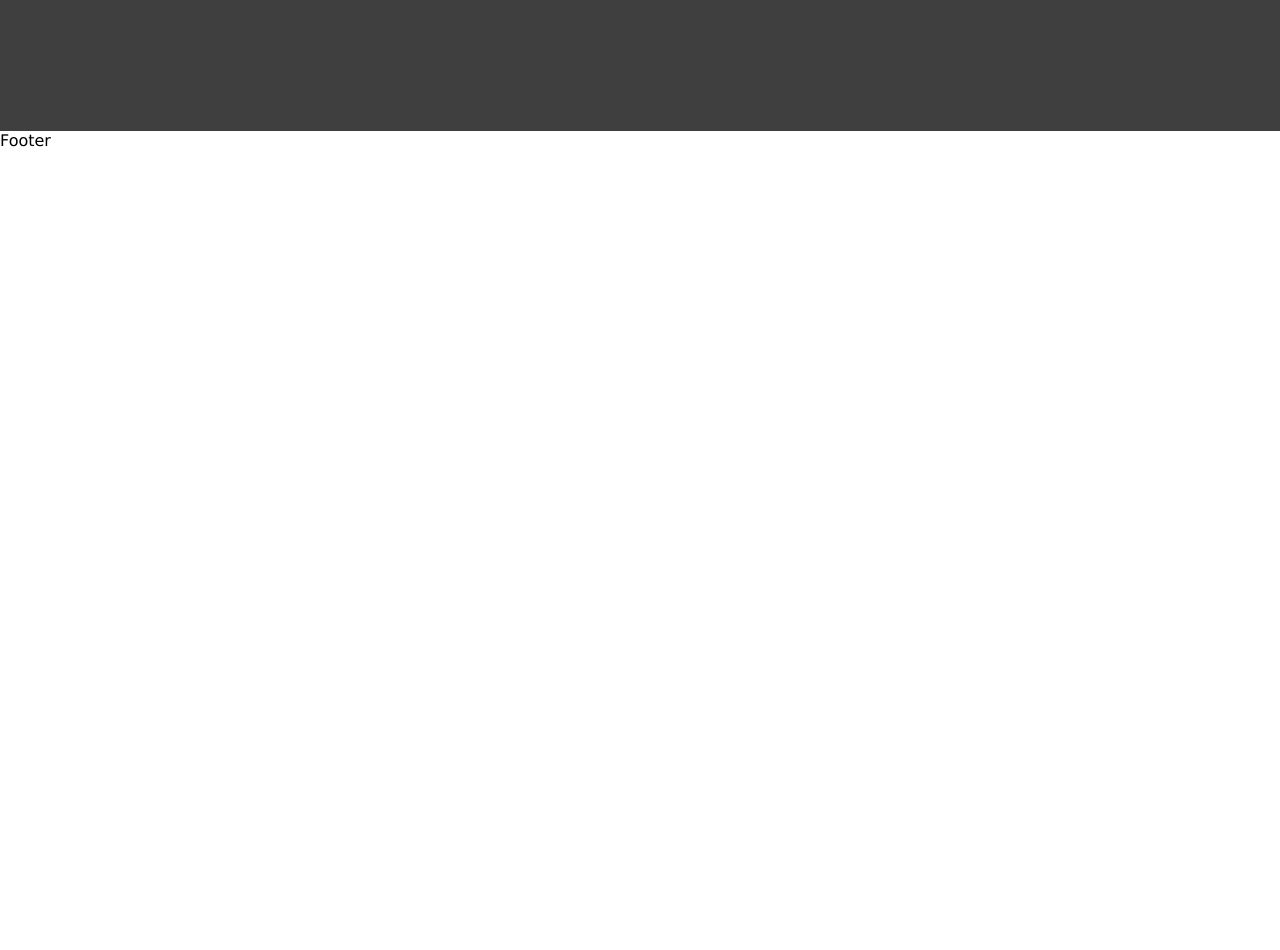
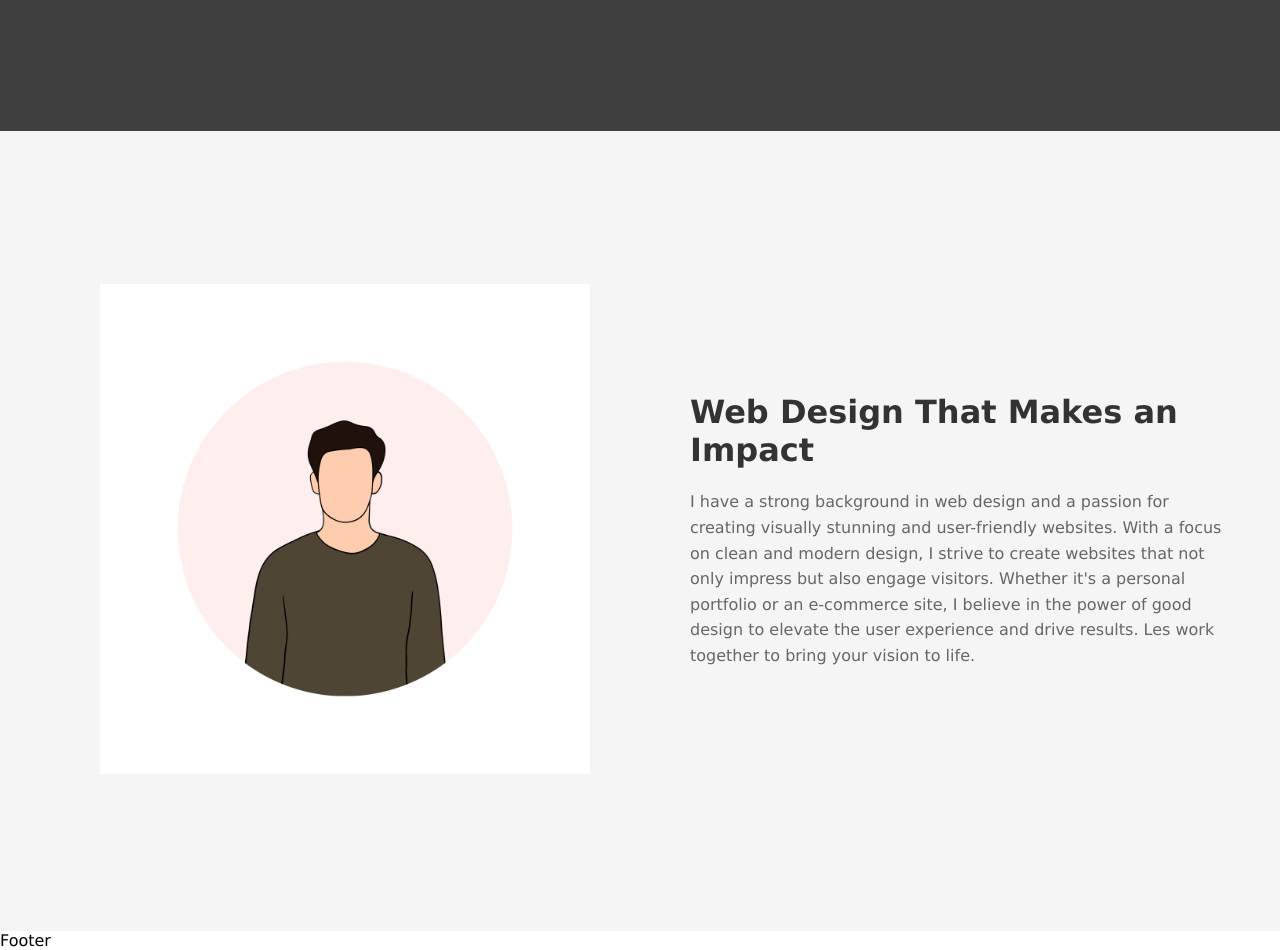
Before and after one commit to Chapp7/portfolio, a React (Vite) app: page / in a window 1280 px wide. Shown: the part 740-1690 px from the top of the page. Before the commit the page ends 890 px from the top, so only its background shows below. Built offline with nearby package versions, Linux system fonts and the light colour scheme.

Commit message:
Add About section to Home page

```diff
--- /dev/null
+++ b/src/containers/About/About.jsx
@@ -0,0 +1,35 @@
+import "./About.scss";
+import profile from "../../assets/profile.jpg";
+import AOS from "aos";
+import "aos/dist/aos.css";
+import { useEffect } from "react";
+
+const About = () => {
+  useEffect(() => {
+    AOS.init({
+      duration: 1200,
+    });
+  }, []);
+
+  return (
+    <div className="about-section">
+      <div className="about-section__image" data-aos="fade-right">
+        <img src={profile} alt="about" />
+      </div>
+      <div className="about-section__content" data-aos="fade-left">
+        <h2>Web Design That Makes an Impact</h2>
+        <p>
+          I have a strong background in web design and a passion for creating
+          visually stunning and user-friendly websites. With a focus on clean
+          and modern design, I strive to create websites that not only impress
+          but also engage visitors. Whether it&apos;s a personal portfolio or an
+          e-commerce site, I believe in the power of good design to elevate the
+          user experience and drive results. Les work together to bring your
+          vision to life.
+        </p>
+      </div>
+    </div>
+  );
+};
+
+export default About;
--- /dev/null
+++ b/src/containers/About/About.scss
@@ -0,0 +1,51 @@
+.about-section {
+  display: flex;
+  align-items: center;
+  justify-content: center;
+  padding: 50px;
+  background-color: #F5F5F5;
+  height: 100vh;
+
+  &__image {
+    max-width: 50%;
+    padding: inherit;
+
+    img {
+      width: 100%;
+      height: auto;
+      object-fit: cover;
+    }
+  }
+
+  &__content {
+    max-width: 50%;
+    margin-left: 50px;
+
+    h2 {
+      color: #333;
+      margin-bottom: 20px;
+      font-size: 2rem;
+    }
+
+    p {
+      color: #666;
+      line-height: 1.6;
+    }
+  }
+}
+
+@media (max-width: 768px) {
+  .about-section {
+    flex-direction: column;
+    text-align: center;
+
+    &__image {
+      max-width: 100%;
+      margin-bottom: 20px;
+    }
+
+    &__content {
+      margin-left: 0;
+    }
+  }
+}
--- a/src/containers/index.jsx
+++ b/src/containers/index.jsx
@@ -1,5 +1,6 @@
 import { default as Navbar } from "./Navbar/Navbar";
 import { default as Footer } from "./Footer/Footer";
 import { default as Hero } from "./Hero/Hero";
+import { default as About } from "./About/About";
 
-export { Navbar, Footer, Hero };
+export { Navbar, Footer, Hero, About };
--- a/src/pages/Home/Home.jsx
+++ b/src/pages/Home/Home.jsx
@@ -1,4 +1,4 @@
-import { Footer, Navbar, Hero } from "../../containers";
+import { Footer, Navbar, Hero, About } from "../../containers";
 import "./Home.scss";
 
 const Home = () => {
@@ -13,6 +13,10 @@ const Home = () => {
           <Hero />
         </section>
 
+        <section className="home__about">
+          <About />
+        </section>
+
         <section className="footer">
           <Footer />
         </section>
```
Also changed, not shown: src/assets/profile.jpg (added).
